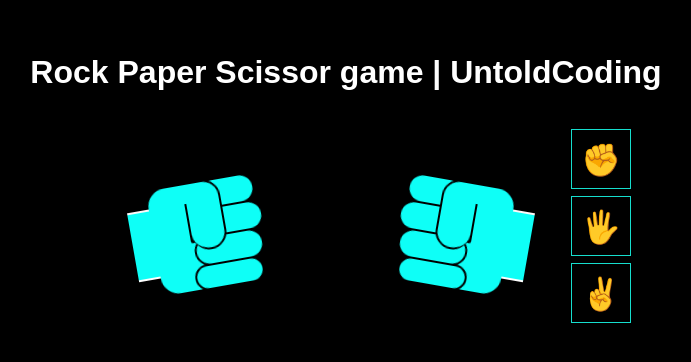
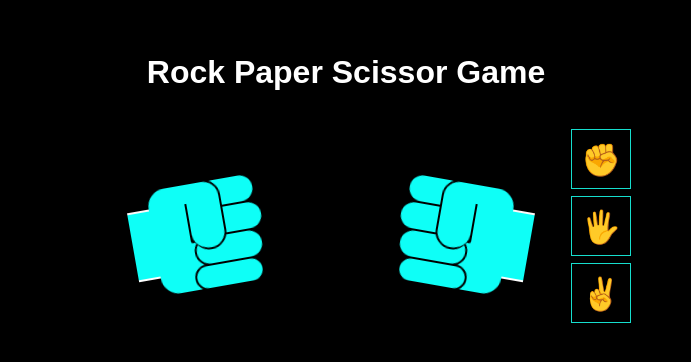
Before and after one commit to anshig135/Rock_Paper_Scissor, a plain HTML site: page index.html in a window 1280 px wide. Shown: the part 208-570 px from the top of the page, without its empty margins (294-985 px from the left). Drawn offline with Linux system fonts and the light colour scheme.

Commit message:
Update index.html

```diff
--- a/index.html
+++ b/index.html
@@ -32,7 +32,7 @@ name="rock-paper-scissors" />
 
       <div>
         <h1>Rock Paper Scissor
-game | UntoldCoding</h1>
+Game </h1>
         <div id="hands">
           <div class="hand" id="computer-hand">
             <div class="fist"></div>
@@ -76,7 +76,7 @@ game | UntoldCoding</h1>
 
       <div id="text">
         <h2></h2>
-        <input class="untoldcoding" type="reset"
+        <input class="refresh" type="reset"
 value="Refresh This Round" />
       </div>
     </form>
```
